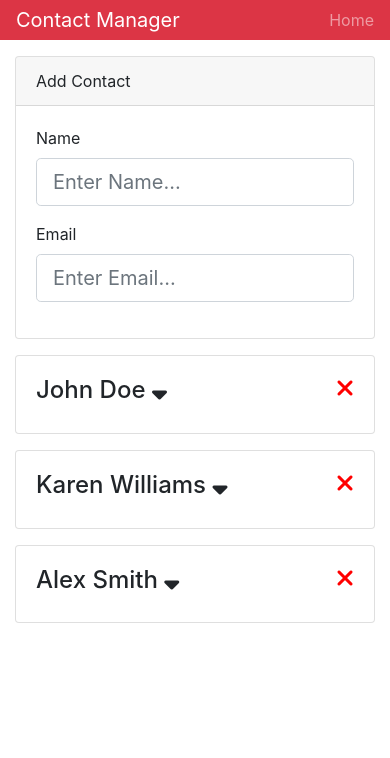
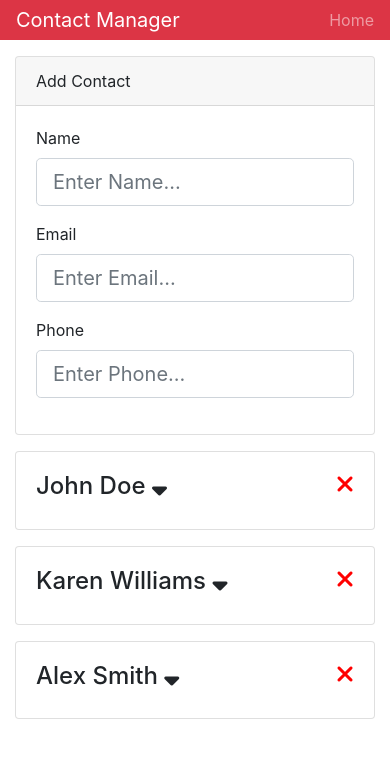
Before and after one commit to alan-nguyen/contact-manager, a React (Create React App) app: page / in a window 390 px wide. Shown: the top 758 px of the page. Built offline with nearby package versions, Linux system fonts and the light colour scheme.

Commit message:
Add form-group Phone

```diff
--- a/src/components/contacts/AddContact.js
+++ b/src/components/contacts/AddContact.js
@@ -31,6 +31,15 @@ class AddContact extends Component {
                 placeholder="Enter Email..."
               />
             </div>
+            <div className="form-group">
+              <label htmlFor="phone">Phone</label>
+              <input
+                type="text"
+                name="phone"
+                className="form-control form-control-lg"
+                placeholder="Enter Phone..."
+              />
+            </div>
           </form>
         </div>
       </div>
```
